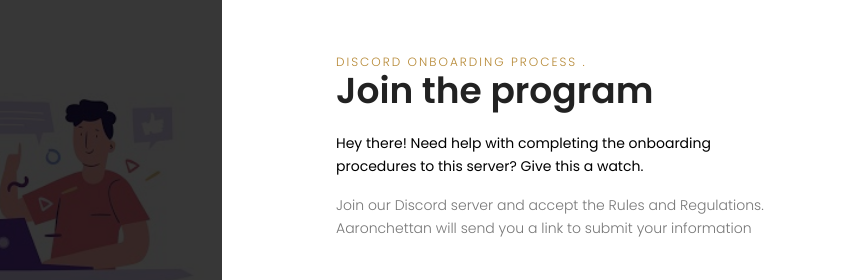
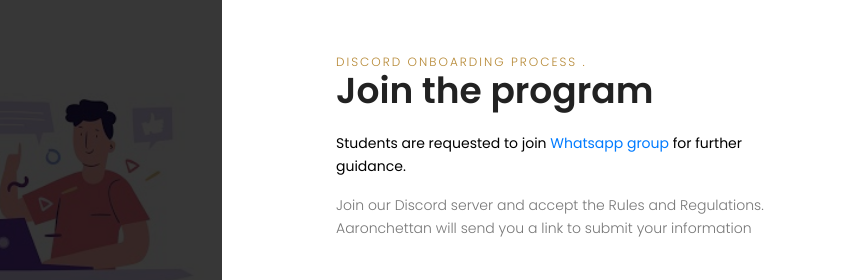
Before and after one commit to Akshaysrajan/-learn-casp, a plain HTML site: page index.html in a window 1280 px wide. Shown: the part 860-1140 px from the top of the page, 418-1280 px from the left. Drawn offline with nearby package versions, Linux system fonts and the light colour scheme; some packages are replaced by stand-ins of ours.

Commit message:
message updated

```diff
--- a/index.html
+++ b/index.html
@@ -90,7 +90,7 @@
 							<h6>Discord onboarding process .</h6>
 							<h1>Join the program <br>
 							</h1>
-							<p><span>Hey there! Need help with completing the onboarding procedures to this server? Give this a watch. </span></p>
+							<p><span>Students are requested to join <a href="https://forms.gle/mRRxQ7SdQ41KZhEeA">Whatsapp group</a> for further guidance.</span></p>
 							<p>
 								Join our Discord server and accept the Rules and Regulations. Aaronchettan will send you a link to submit your information
 							</p>
```
